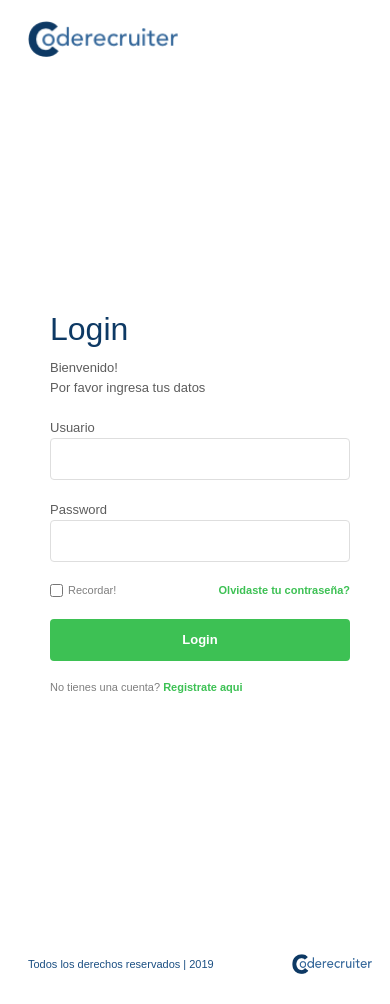
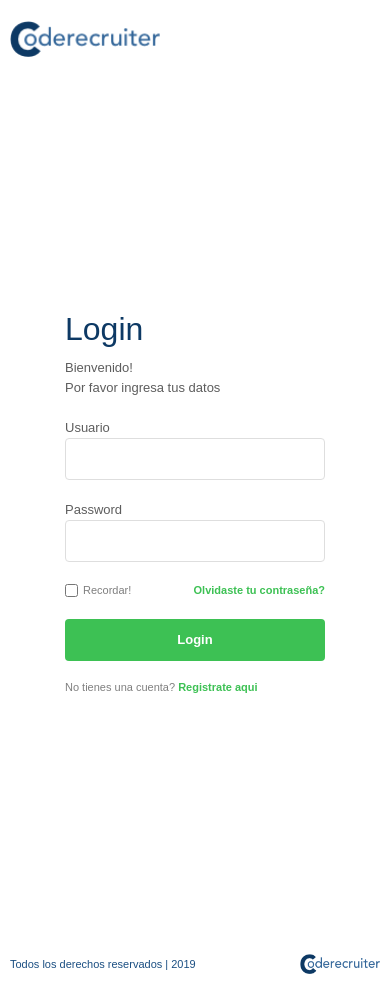
Before and after one commit to StevenACZ/Coderecruiter, a plain HTML site: page login.html in a window 390 px wide. Drawn offline with Linux system fonts and the light colour scheme.

Commit message:
Mejorando el responsive en el header, main y footer

```diff
--- a/styles/login.css
+++ b/styles/login.css
@@ -38,27 +38,27 @@ a {
 
 /*-- CONTAINERS --*/
 .container {
-  width: 1024px;
+  max-width: 1024px;
   margin: 0 auto;
 }
 
 @media screen and (max-width: 800px) {
   .container {
-    width: 800px;
+    max-width: 800px;
     margin: 0 auto;
   }
 }
 
 @media screen and (max-width: 600px) {
   .container {
-    width: 600px;
+    max-width: 600px;
     margin: 0 auto;
   }
 }
 
 @media screen and (max-width: 400px) {
   .container {
-    width: 400px;
+    max-width: 400px;
     margin: 0 auto;
   }
 }
@@ -71,9 +71,16 @@ a {
   justify-content: flex-start;
   align-items: center;
 
+  width: 100%;
   padding: 0 28px;
   box-sizing: border-box;
   height: 80px;
+}
+
+@media screen and (max-width: 400px) {
+  .header {
+    padding: 0 10px;
+  }
 }
 
   .header__image {
@@ -90,12 +97,23 @@ a {
   justify-content: center;
   align-items: center;
 
-  height: 100vh;
+  width: 100%;
+  height: calc(100vh - 160px);
 }
 
   .login {
     display: inline-block;
     width: 300px;
+  }
+
+  @media screen and (max-width: 400px) {
+    .main {
+      height: 100vh;
+    }
+
+    .login {
+      width: 260px;
+    }
   }
 
     .login__title {
@@ -173,9 +191,16 @@ a {
   justify-content: space-between;
   align-items: center;
 
+  width: 100%;
   padding: 0 28px;
   box-sizing: border-box;
   height: 80px;
+}
+
+@media screen and (max-width: 400px) {
+  .footer {
+    padding: 0 10px;
+  }
 }
 
   .footer > p {
```
